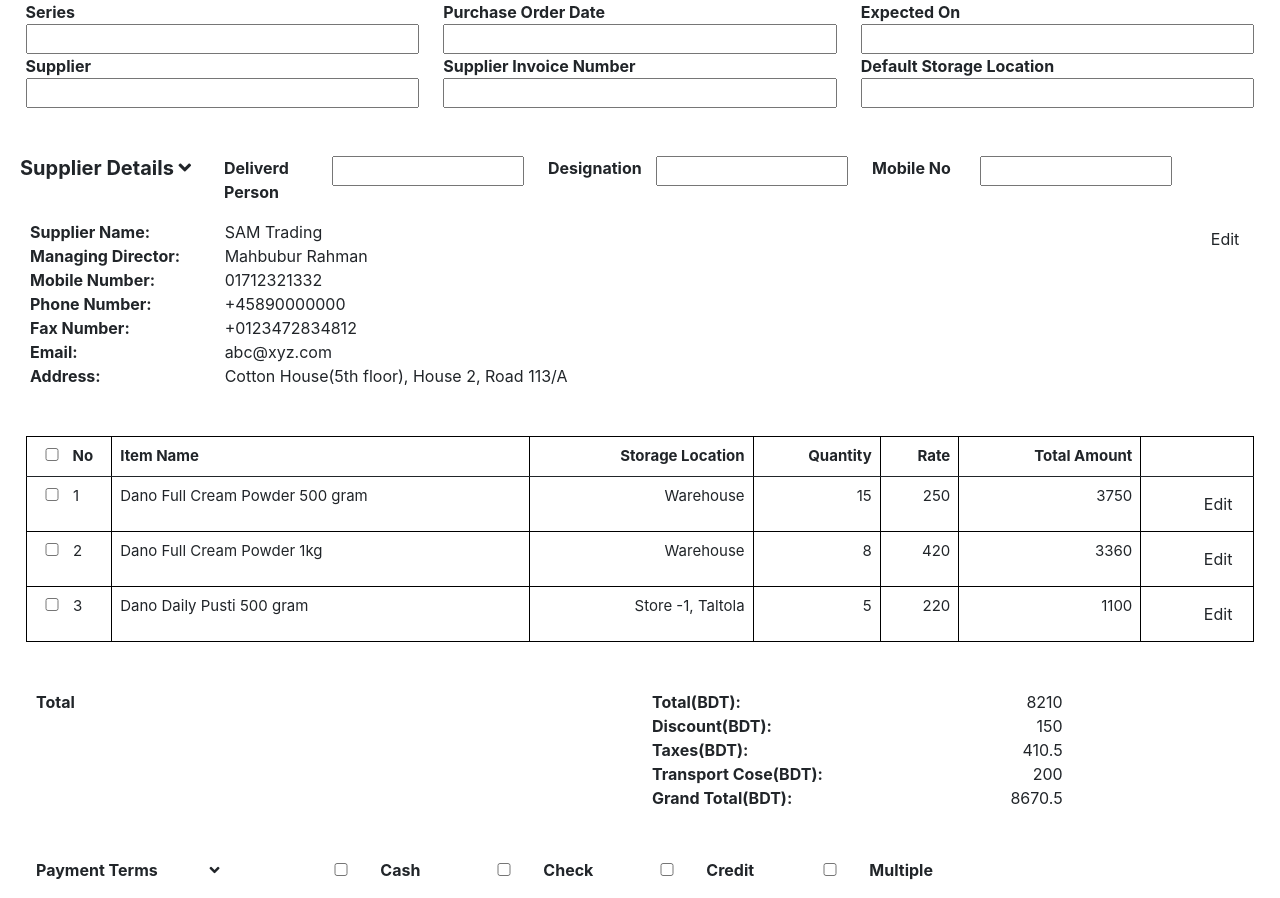
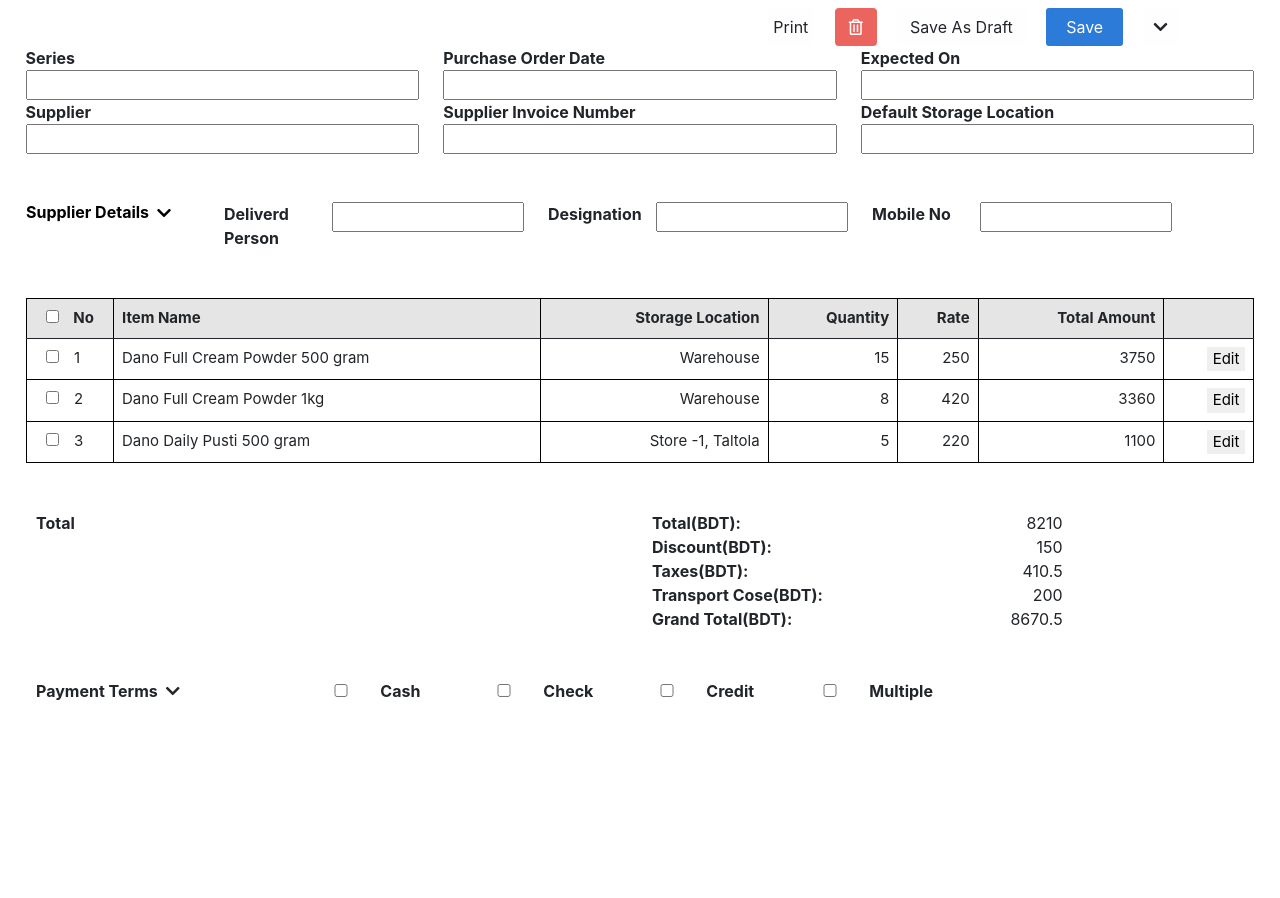
Before and after one commit to Dilgite/ERP, a React (Create React App) app: page / in a window 1280 px wide. After the commit the page ends 800 px from the top, so only its background shows below. Built offline with nearby package versions, Linux system fonts and the light colour scheme.

Commit message:
top button accordion modal

```diff
--- a/src/views/Invoice/Invoice.js
+++ b/src/views/Invoice/Invoice.js
@@ -11,7 +11,6 @@
     <>
       <InvoiceTop></InvoiceTop>
       <Supplier></Supplier>
-      <SupplierDetails></SupplierDetails>
       <List></List>
       <Total></Total>
       <PaymentTerms></PaymentTerms>
--- a/src/views/Invoice/InvoiceTop/InvoiceTop.css
+++ b/src/views/Invoice/InvoiceTop/InvoiceTop.css
@@ -1,14 +1,51 @@
-.top-container{
-    width: 96%;
-    margin: auto;
-    padding: auto
+.top-container {
+  width: 96%;
+  margin: auto;
+  padding: auto;
 }
 
-row{
-    margin: auto;
+row {
+  margin: auto;
 }
 
-input{
-    width: 100%;
-    transition: width 0.25s;
+input {
+  width: 100%;
+  transition: width 0.25s;
 }
+.printButton {
+  background-color: #fefeff;
+  padding-left: 5px;
+  padding-right: 5px;
+}
+.deleteButton {
+  background-color: #ec645e;
+  color: white;
+  border-radius: 4px;
+}
+
+.deleteIcon {
+  padding-left: 3px;
+  padding-right: 3px;
+}
+
+.saveAsDraft {
+  background-color: #fefeff;
+
+}
+
+.save {
+    background-color: #2C7BD8;
+    color: white;
+
+    padding-left: 20px;
+    padding-right: 20px;
+    border-radius: 3px;
+}
+.angleDown{
+    padding-left: 10px;
+    padding-right: 10px;
+    background-color: #fefeff;
+
+    display: flex;
+    align-items: center;
+}
--- a/src/views/Invoice/InvoiceTop/InvoiceTop.js
+++ b/src/views/Invoice/InvoiceTop/InvoiceTop.js
@@ -3,9 +3,23 @@
 const InvoiceTop = () => {
   return (
     <div className="top-container">
+      <div className="container mt-2">
+        <div className="row">
+          <div className="col-lg-7 col-md-4 col-1"></div>
+          <div className="col-lg-5 col-md-8 col-11  d-flex justify-content-evenly ">
+            <button className="btn printButton">Print</button>
+            <button className=" deleteButton">
+              <i className="far fa-trash-alt deleteIcon ps-2 pe-2"></i>
+            </button>
+            <button className="btn saveAsDraft">Save As Draft</button>
+            <button className=" save">Save</button>
+            <i className="fas fa-chevron-down angleDown"></i>
+          </div>
+        </div>
+      </div>
       <div className="row">
         <div className="col-sm-12 col-md-6 col-lg-4 fw-bold">
-         Series
+          Series
           <br></br>
           <input type="text" required></input>
         </div>
@@ -21,7 +35,7 @@
         </div>
       </div>
       <div className="row">
-        <div className="col-sm-12 col-md-6 col-lg-4 fw-bold" >
+        <div className="col-sm-12 col-md-6 col-lg-4 fw-bold">
           Supplier
           <br></br>
           <input></input>
--- a/src/views/Invoice/List/List.css
+++ b/src/views/Invoice/List/List.css
@@ -12,7 +12,10 @@
 .Contact {
     text-align: end;
 }
-
+thead{
+    background-color:
+    #E5E5E5;
+}
 .Country {
     text-align: end;
 }
@@ -22,6 +25,9 @@
 
 .list{
     width: 50%;
+}
+.listModal{
+    width: 1024px;
 }
 
 @media (max-width: 600px) {
--- a/src/views/Invoice/List/List.js
+++ b/src/views/Invoice/List/List.js
@@ -2,9 +2,7 @@
 import { orderList } from "../../../../src/dummyData/invoiceList";
 import Total from "../Total/Total";
 import "./List.css";
-
-
-
+import dano from "../../../images/dano.jpeg";
 const List = () => {
   var total = 0;
   const calculate = (quantity, rate) => {
@@ -54,7 +52,6 @@
               <td data-label="Edit" className="text-end">
                 <button
                   type="button"
-                  className="btn"
                   data-bs-toggle="modal"
                   data-bs-target="#exampleModal2"
                   onClick={() => setId(pd)}
@@ -73,24 +70,33 @@
         aria-labelledby="exampleModalLabel"
         aria-hidden="true"
       >
-        <div className="modal-dialog">
+        <div className="modal-dialog modal-xl">
           <div className="modal-content">
-            <div className="modal-header">
+            <div className="d-flex justify-content-between pt-2 px-3">
               <h5 className="modal-title" id="exampleModalLabel">
-                Modal title
+                Editing Row#1
               </h5>
 
-              <button
-                type="button"
-                className="btn-close"
-                data-bs-dismiss="modal"
-                aria-label="Close"
-              ></button>
+              <div className="gx-5">
+                <button className=" deleteButton me-3">
+                  <i className="far fa-trash-alt deleteIcon"></i>
+                </button>
+                <button className=" save me-3">Save</button>
+                <button>
+                  {" "}
+                  <i className="fas fa-chevron-down angleDown"></i>
+                </button>
+              </div>
             </div>
             <div className="modal-body">
               <form>
-                <div className=" mb-3">
-                  <label htmlFor="exampleInputEmail1" className="form-label">
+                <div className="row">
+                  <div className="col-lg-7 col-md-12 col-sm-12">
+                    <div>
+                      <label
+                        htmlFor="exampleInputEmail1"
+                        className="form-label pt-2"
+                      >
                         Item Name
                       </label>
                       <input
@@ -99,55 +105,197 @@
                         id="supplierName"
                       />
                     </div>
-                <div className=" mb-3">
-                  <label htmlFor="exampleInputPassword1" className="form-label">
-                    Storage Location
+                    <div>
+                      <label
+                        htmlFor="exampleInputEmail1"
+                        className="form-label pt-2"
+                      >
+                        Bar Code
                       </label>
                       <input
                         type="text"
-                    className="form-control "
-                    id="managingDirector"
+                        className="form-control"
+                        id="supplierName"
                       />
                     </div>
-                <div className=" mb-3">
-                  <label htmlFor="exampleInputPassword1" className="form-label">
+                    <div>
+                      <label
+                        htmlFor="exampleInputEmail1"
+                        className="form-label pt-2"
+                      >
+                        Item Code
+                      </label>
+                      <input
+                        type="text"
+                        className="form-control"
+                        id="supplierName"
+                      />
+                    </div>
+
+                    <div className="row">
+                      <div className="col-lg-6 col-md-6 col-sm-12">
+                        <label
+                          htmlFor="exampleInputEmail1"
+                          className="form-label pt-2"
+                        >
+                          Menufactur Date
+                        </label>
+                        <input
+                          type="text"
+                          className="form-control"
+                          id="supplierName"
+                        />
+                      </div>
+                      <div className="col-lg-6 col-md-6 col-sm-12">
+                        <label
+                          htmlFor="exampleInputEmail1"
+                          className="form-label pt-2"
+                        >
+                          Expiry Date
+                        </label>
+                        <input
+                          type="text"
+                          className="form-control"
+                          id="supplierName"
+                        />
+                      </div>
+                      <div className="col-lg-6 col-md-6 col-sm-12">
+                        <label
+                          htmlFor="exampleInputEmail1"
+                          className="form-label pt-2"
+                        >
                           Quantity
                         </label>
                         <input
-                    type="number"
-                    className="form-control "
-                    id="mobileNo"
+                          type="text"
+                          className="form-control"
+                          id="supplierName"
                         />
                       </div>
-                <div className="mb-3">
-                  <label htmlFor="exampleInputPassword1" className="form-label">
-                    Rate
+                      <div className="col-lg-6 col-md-6 col-sm-12">
+                        <label
+                          htmlFor="exampleInputEmail1"
+                          className="form-label pt-2"
+                        >
+                          Unit of Measure/Purchase By
                         </label>
-                  <input type="number" className="form-control " id="phoneNo" />
+                        <input
+                          type="text"
+                          className="form-control"
+                          id="supplierName"
+                        />
                       </div>
+                      <div className="col-lg-6 col-md-6 col-sm-12">
+                        <label
+                          htmlFor="exampleInputEmail1"
+                          className="form-label pt-2"
+                        >
+                          Purchase Rate(Taka)
+                        </label>
+                        <input
+                          type="text"
+                          className="form-control"
+                          id="supplierName"
+                        />
+                      </div>
+                      <div className="col-lg-6 col-md-6 col-sm-12">
+                        <label
+                          htmlFor="exampleInputEmail1"
+                          className="form-label pt-2"
+                        >
+                          Total Amount(Taka)
+                        </label>
+                        <input
+                          type="text"
+                          className="form-control"
+                          id="supplierName"
+                        />
+                      </div>
+                      <div className="col-lg-6 col-md-6 col-sm-12 pt-2">
+                        <p>Item Tax(Taka)</p>
+                      </div>
+                      <div className="col-lg-6 col-md-6 col-sm-12 pt-2">
+                        <div className="d-flex justify-content-start bg-danger">
+                          <input type="checkbox" id="value1" name="" value="" />
+                          <label for="value1">Allow Zero Valuation Rate </label>
+                          <br></br>
+                        </div>
+                        <div className="d-flex justify-content-start bg-danger">
+                          <input type="checkbox" id="value2" name="" value="" />
+                          <label for="value2">Sample Item </label>
+                          <br></br>
+                        </div>
+                      </div>
+                    </div>
+                  </div>
+                  <div className="col-lg-5 col-md-12 col-sm-12">
+                    <div className="row">
+                      <div className="col-lg-5 col-md-3 col-sm-0"></div>
+                      <div className="col-lg-7 col-md-9 col-sm-12 pt-2">
+                        <img width="180px" height="175px" src={dano} alt="" />
 
-                <button type="submit" className="btn btn-primary">
-                  Submit
-                </button>
-              </form>
-            </div>
-            <div className="modal-footer">
-              <button
-                type="button"
-                className="btn btn-secondary"
-                data-bs-dismiss="modal"
+                        <input type="checkbox" id="value3" name="" value="" /><label for="value3">
+                          This item is available for sale{" "}
+                        </label>
+
+                        <label
+                          htmlFor="exampleInputEmail1"
+                          className="form-label pt-2"
                         >
-                Close
-              </button>
-              <button type="button" className="btn btn-primary">
-                Save changes
-              </button>
+                          Expiry Alert
+                        </label>
+                        <input
+                          type="text"
+                          className="form-control"
+                          id="supplierName"
+                        />
+                         <label
+                          htmlFor="exampleInputEmail1"
+                          className="form-label pt-2"
+                        >
+                          Quantity In Stock
+                        </label>
+                        <input
+                          type="text"
+                          className="form-control"
+                          id="supplierName"
+                        />
+                         <label
+                          htmlFor="exampleInputEmail1"
+                          className="form-label pt-2"
+                        >
+                          Last Purchase Rate(Taka)
+                        </label>
+                        <input
+                          type="text"
+                          className="form-control"
+                          id="supplierName"
+                        />
+                         <label
+                          htmlFor="exampleInputEmail1"
+                          className="form-label pt-2"
+                        >
+                          Sale Price(Taka)
+                        </label>
+                        <input
+                          type="text"
+                          className="form-control"
+                          id="supplierName"
+                        />
+
                       </div>
                     </div>
                   </div>
                 </div>
 
+              </form>
+            </div>
+            <div className="modal-footer">
 
+            </div>
+          </div>
+        </div>
+      </div>
     </div>
   );
 };
--- a/src/views/Invoice/PaymentTerms/PaymentTerms.js
+++ b/src/views/Invoice/PaymentTerms/PaymentTerms.js
@@ -3,8 +3,8 @@
 const PaymentTerms = () => {
   return (
     <div className="row mt-5 mb-3">
-      <div className="col-lg-3 col-sm-12 col-md-6 ps-5 fw-bold">
-        Payment Terms <i className=" ms-5 fas fa-angle-down"></i>
+      <div className="col-lg-3 col-sm-12 col-md-6 ps-5 fw-bold d-flex align-items-center">
+        Payment Terms<i className="fas fa-chevron-down ms-2"></i>
       </div>
       <div className="col-lg-6 col-sm-12 col-md-6">
         <div className="row">
--- a/src/views/Invoice/Supplier/Supplier.css
+++ b/src/views/Invoice/Supplier/Supplier.css
@@ -1,3 +1,7 @@
+.detailsButton{
+    font-size: 16px;
+    background-color: white;
+}
 @media screen and (max-width: 700px) {
     .supplier{
         display: flex;
--- a/src/views/Invoice/Supplier/Supplier.js
+++ b/src/views/Invoice/Supplier/Supplier.js
@@ -1,31 +1,78 @@
 import React from "react";
-import './Supplier.css'
+import SupplierDetails from "../SupplierDetails/SupplierDetails";
+import "./Supplier.css";
 
 const Supplier = () => {
   return (
+    <div>
       <div className="row mt-5 ps-2">
         <div className="col-lg-2 col-md-6 col-sm-12 ps-4">
-        <h5 className="fw-bold">Supplier Details <i className="fas fa-angle-down"></i></h5>
+          <h5 className="fw-bold">
+            <div
+              className="accordion accordion-flush"
+              id="accordionFlushExample"
+            >
+              <div className="accordion-item">
+                <h2 className="accordion-header" id="flush-headingOne">
+                  <button
+                    className="d-flex detailsButton fw-bold collapsed align-items-center"
+                    type="button"
+                    data-bs-toggle="collapse"
+                    data-bs-target="#flush-collapseOne"
+                    aria-expanded="false"
+                    aria-controls="flush-collapseOne"
+                  >
+                    Supplier Details<i className="fas fa-chevron-down ms-2 "></i>
+                  </button>
+                </h2>
+              </div>
+            </div>
+          </h5>
         </div>
         <div className="col-lg-9 col-md-12 col-sm-12">
           <div className="row ">
             <div className="col-lg-4 col-md-6 col-sm-12">
               <div className="row supplier">
-              <div className="col-sm-12 col-md-12 col-lg-4 fw-bold">Deliverd Person </div>
-              <div className="col-sm-10 col-md-12 col-lg-8 "><input ></input></div>
+                <div className="col-sm-12 col-md-12 col-lg-4 fw-bold">
+                  Deliverd Person{" "}
+                </div>
+                <div className="col-sm-10 col-md-12 col-lg-8 ">
+                  <input></input>
+                </div>
               </div>
             </div>
             <div className="col-lg-4 col-md-6 col-sm-12">
               <div className="row supplier">
-              <div className="col-sm-12 col-md-12 col-lg-4 fw-bold">Designation </div>
-              <div className="col-sm-10 col-md-12 col-lg-8 "><input ></input></div>
+                <div className="col-sm-12 col-md-12 col-lg-4 fw-bold">
+                  Designation{" "}
+                </div>
+                <div className="col-sm-10 col-md-12 col-lg-8 ">
+                  <input></input>
+                </div>
               </div>
             </div>
             <div className="col-lg-4 col-md-6 col-sm-12">
               <div className="row supplier">
-              <div className="col-sm-12 col-md-12 col-lg-4 fw-bold">Mobile No </div>
-              <div className="col-sm-10 col-md-12 col-lg-8 "><input ></input></div>
+                <div className="col-sm-12 col-md-12 col-lg-4 fw-bold">
+                  Mobile No{" "}
                 </div>
+                <div className="col-sm-10 col-md-12 col-lg-8 ">
+                  <input></input>
+                </div>
+              </div>
+            </div>
+          </div>
+        </div>
+      </div>
+      <div className="row">
+        <div
+          id="flush-collapseOne"
+          className="accordion-collapse collapse"
+          aria-labelledby="flush-headingOne"
+          data-bs-parent="#accordionFlushExample"
+        >
+          <div className="accordion-body">
+            <SupplierDetails></SupplierDetails>
           </div>
         </div>
       </div>
--- a/src/views/Invoice/SupplierDetails/SupplierDetails.js
+++ b/src/views/Invoice/SupplierDetails/SupplierDetails.js
@@ -41,7 +41,6 @@
           {" "}
           <button
             type="button"
-            className="btn"
             data-bs-toggle="modal"
             data-bs-target="#exampleModal"
           >
```
Also changed, not shown: src/images/dano.jpeg (added). Lines whose indentation alone changed are shown as unchanged.
